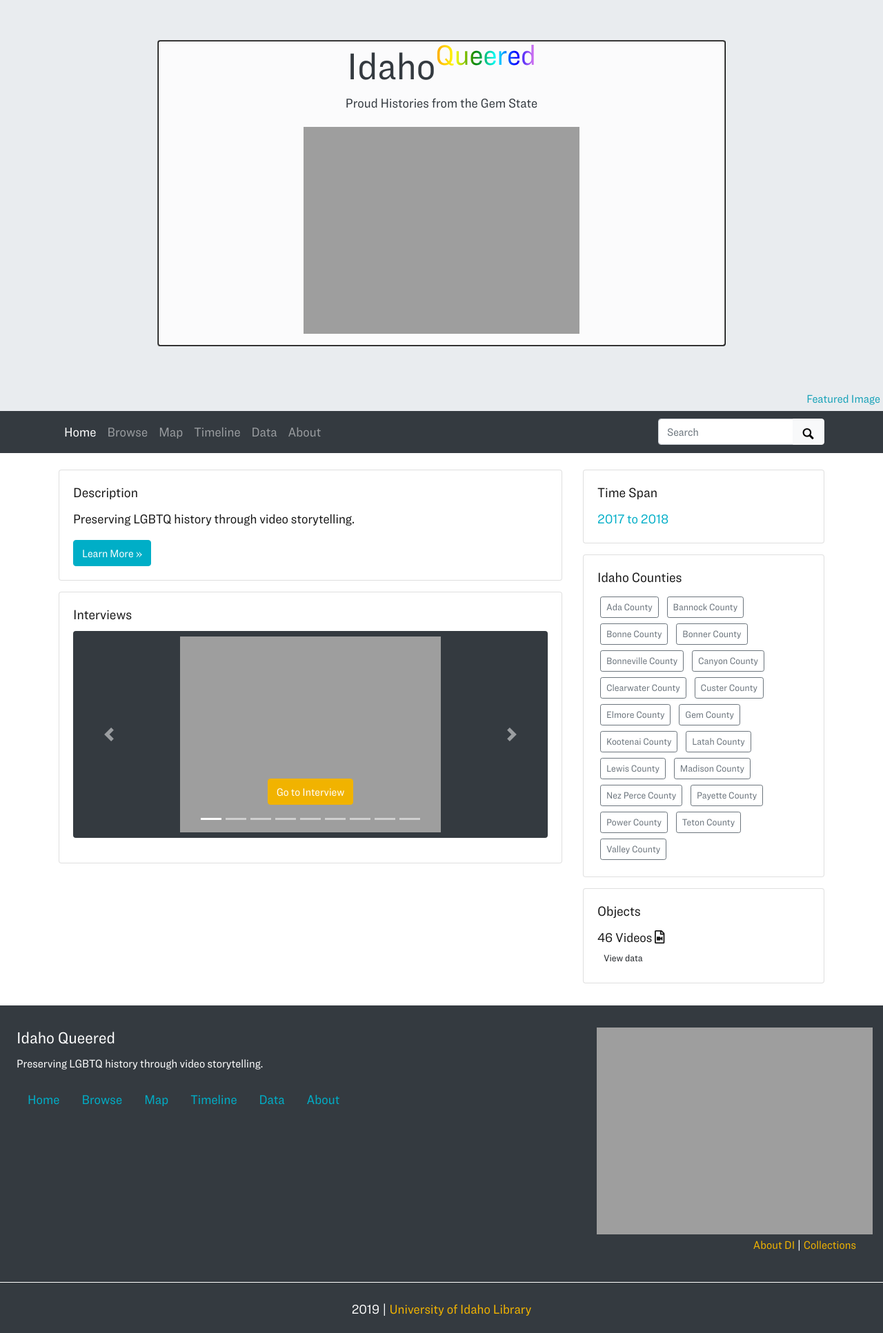
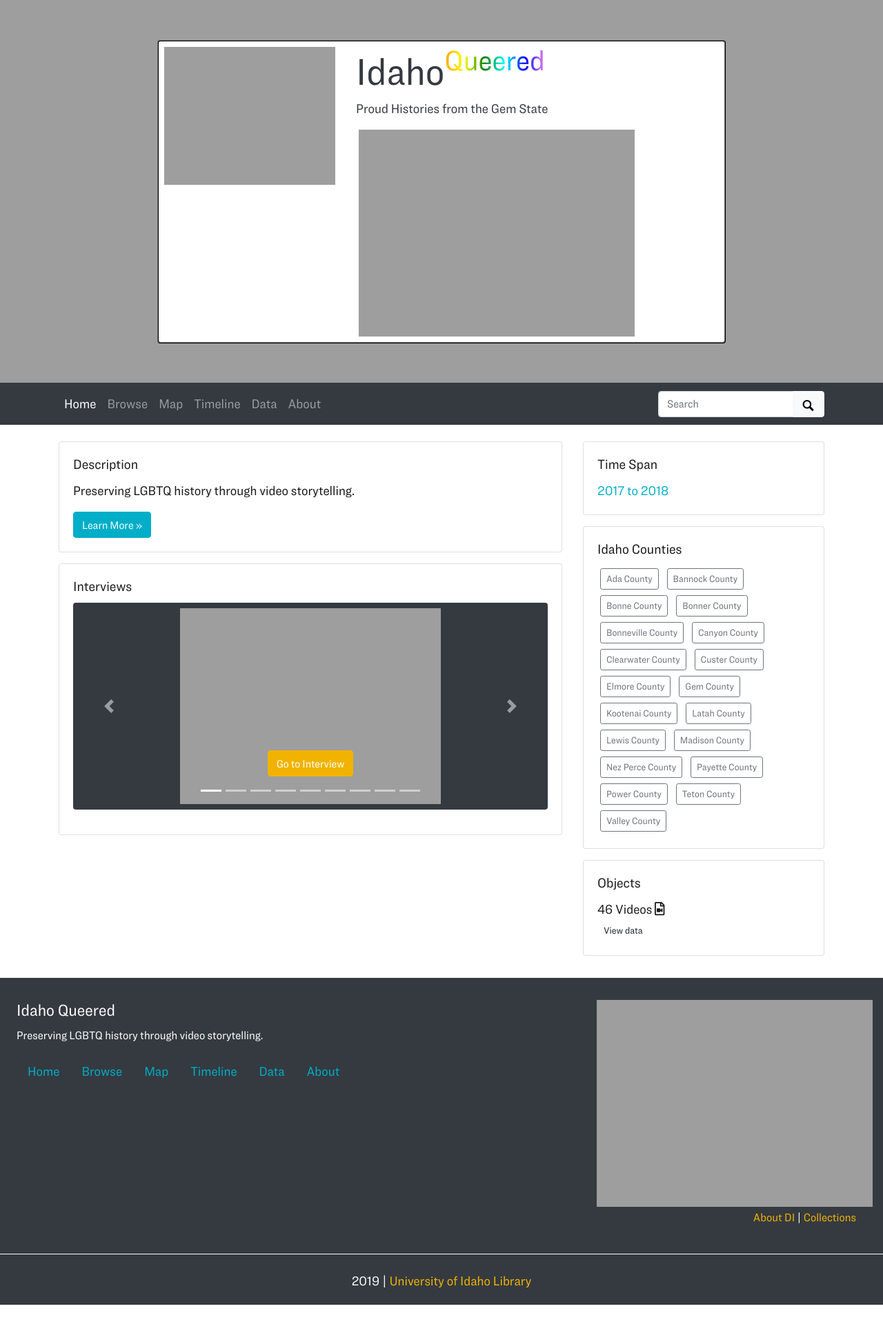
Before and after one commit to uidaholib/queered_source_original, a Jekyll site: the page built from index.md, in a window 1280 px wide. Shown: the whole page at 69% size. Built offline with Jekyll 4.4.1, drawn with Linux system fonts in a browser that asks for light colours; nearby versions of some CDN libraries; library files that are not in the unit come from our copies; after the commit the page ends 1892 px from its top, so only the background shows below that.

Commit message:
draft banner...

```diff
--- a/_data/theme.yml
+++ b/_data/theme.yml
@@ -22,8 +22,8 @@
 
 # Home page
 # home-banner-image-number: 15 # use number of photo from collection
-home-banner-image-link:  # leave blank unless no cdm number to generate item
-home-banner-image-title: 1947-1948 University of Idaho boxing squad from https://digital.lib.uidaho.edu/cdm/ref/collection/boxing/id/9 # for accessibility
+home-banner-image-link:  https://www.lib.uidaho.edu/queered/objects/cecilie-johnsen-1154701-unsplash2.jpg # leave blank unless no cdm number to generate item
+home-banner-image-title: Photo by Cecilie Johnsen on Unsplash # for accessibility
 home-title-y-padding: 3em # the margin from the top your title portion will appear
 carousel-height: # in px, but don't include the "px"; default is 300.
 featured-subjects: #separate semi-colon(';') - if left blank, will be automatically generated to create top 5 subjects
--- a/_includes/collection-banner.html
+++ b/_includes/collection-banner.html
@@ -11,22 +11,28 @@
     padding-bottom: {{ site.data.theme.home-title-y-padding }};
 }
 .title-card {
-    background-color: #ffffffd1;
+    //background-color: #ffffffd1;
     border: 2px solid #191919;
     border-style: ridge;
 }
+#idahoq-logo { height: 200px; }
 </style>
 <div id="home-banner" class="jumbotron feature text-white p-0 mb-0 rounded-0" aria-label="{{ site.data.theme.home-banner-image-title }}">
 
-    <div id="home-title-box" class="col-md-8 mx-auto display-block text-center">
-        <div class="card text-dark title-card">
+    <div id="home-title-box" class="col-md-8 mx-auto display-block">
+        <div class="card text-dark title-card p-2">
+            <div class="row">
+                <div class="col-md-4 text-center"><img src="{{ '/idaho-queered-sm.jpg' | prepend: site.data.theme.objects }}" id="idahoq-logo" alt="State of Idaho with interviewees" class="img-fluid "></div>
+                <div class="col-md-8">
             <h1 class="display-4">{{ site.data.theme.fancy-title }}</h1>
             <p>{{ site.data.theme.tagline }}</p>
             <a title="University of Idaho Library Digital Initiatives" class="p-1 pb-3" href="https://www.lib.uidaho.edu/digital">
             <img src="https://www.lib.uidaho.edu/digital/justdi_logo_sm.png" alt="digital initiatives logo" ></a>
+                </div>
+                </div>
         </div>
     </div>
-    <div class="text-right p-1"><small><a class="text-info" href="{% if site.data.theme.home-banner-image-number %}{{ site.data.theme.home-banner-image-number | prepend: site.data.theme.metadata | prepend: '/items/' | prepend: site.baseurl | append: '.html' }}{% else %}{{ site.data.theme.home-banner-image-link }}{% endif %}">Featured Image</a></small></div>
+    <!--<div class="text-right p-1"><small><a class="text-info" href="{% if site.data.theme.home-banner-image-number %}{{ site.data.theme.home-banner-image-number | prepend: site.data.theme.metadata | prepend: '/items/' | prepend: site.baseurl | append: '.html' }}{% else %}{{ site.data.theme.home-banner-image-link }}{% endif %}">Featured Image</a></small></div>-->
 </div>
 {%- else -%}
 <div class="container">
```
